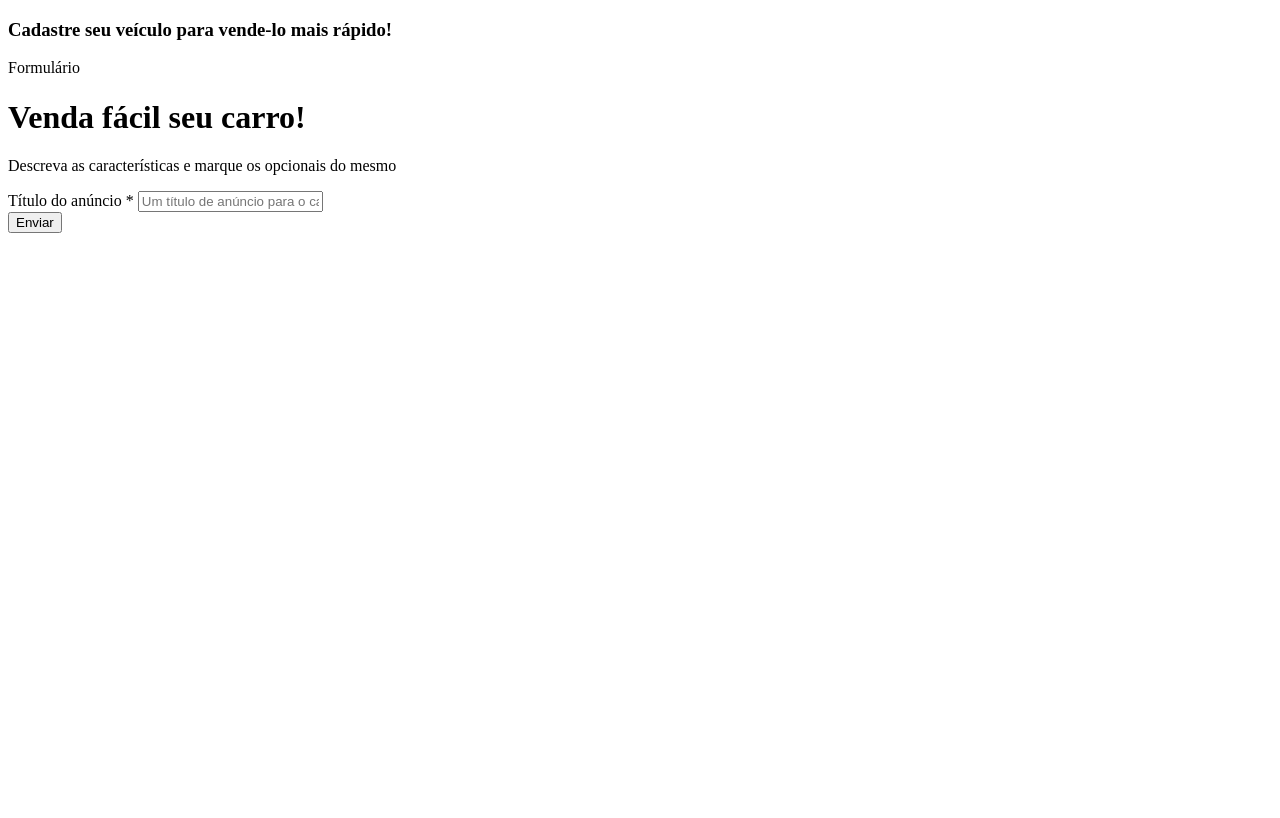
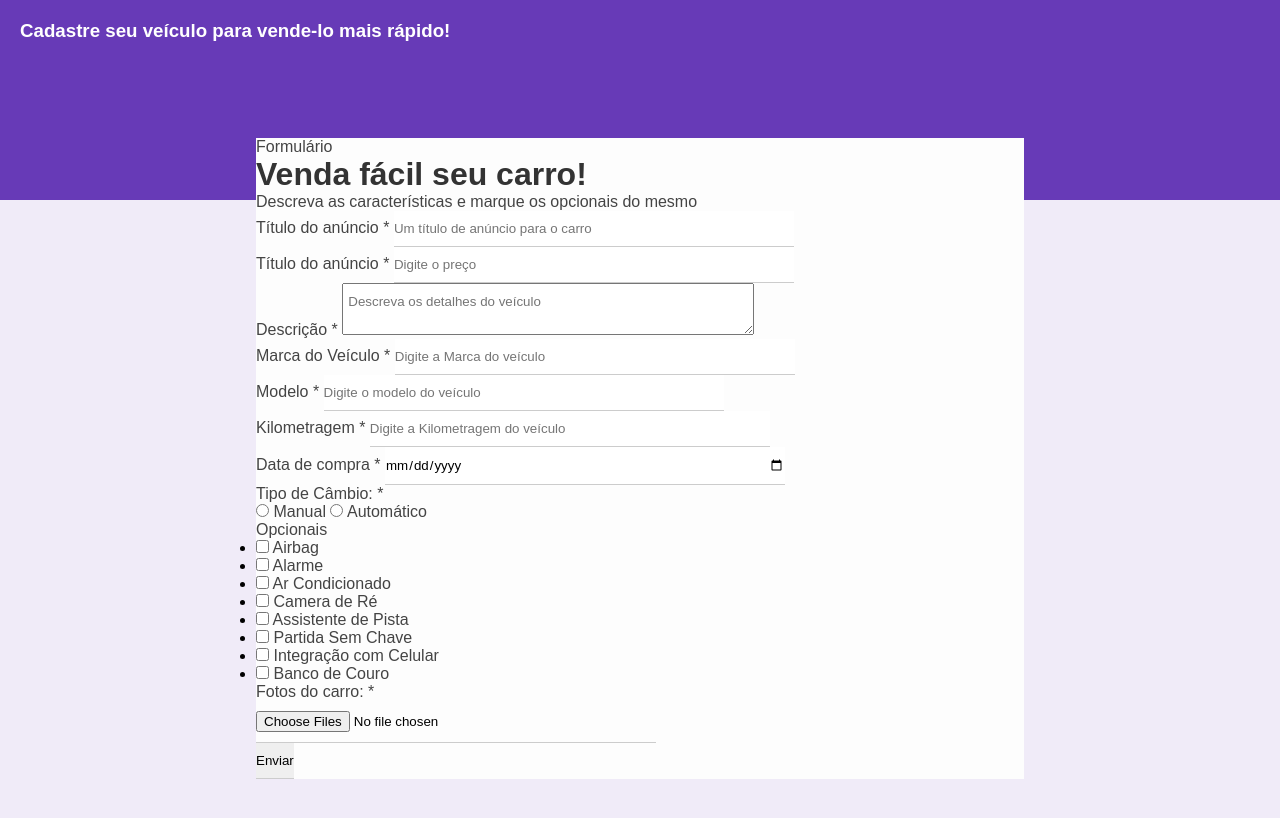
Before and after one commit to ErosCoding/Formul-rio-de-Vendas-de-Automovel, a plain HTML site: page index.html in a window 1280 px wide. Drawn offline with Linux system fonts and the light colour scheme.

Commit message:
Finalizando Opções do Formulário

```diff
--- a/css/styles.css
+++ b/css/styles.css
@@ -0,0 +1,64 @@
+* {
+    margin: 0;
+    padding: 0;
+    font-family: Arial, Helvetica, sans-serif;
+}
+
+ body {
+    background-color: #f0ebf8;
+ }
+
+ h1,
+ h2,
+ h3,
+ h4,
+ h5 {
+    color: #333;
+ }
+
+ p,label {
+    color: #444;
+ }
+
+ input {
+    border: none;
+    border-bottom: 1px solid #ccc;
+    padding: 10px 0;
+ }
+
+ input[type="text"],
+ input[type="number"],
+ input[type="date"],
+ input[type="file"],
+ textarea {
+    width: 400px;
+ }
+
+ /* Header */
+
+ .header {
+    height: 160px;
+    padding: 20px;
+    background-color: #673ab7;
+ }
+
+ .header h3 {
+    color: #fff;
+    margin-top: 0;
+ }
+
+ /* Form container */
+
+ .form-container {
+    background-color: #fdfdfd;
+    width: 60%;
+    margin-left: 20%;
+    margin: 0 auto;
+    position: relative;
+    top: -62px;
+ }
+
+ textarea {
+    padding: 10px 5px;
+
+ }
--- a/index.html
+++ b/index.html
@@ -23,7 +23,7 @@
                     Descreva as características e marque os opcionais do mesmo
                 </p>
         <form>
-                <div class="box-input">
+        <div class="box-input">
                     <label for="title">
                         Título do anúncio <span class="required-field">*</span> </label>
                 <input
@@ -36,7 +36,175 @@
                 maxlength="30"
                 required
                 />
-            </div>
+        </div>
+        <div class="box-input">
+                <label for="price">
+                    Título do anúncio <span class="required-field">*</span> </label>
+            <input
+            type="text"
+            name="price"
+            id="price"
+            class="block"
+            placeholder="Digite o preço"
+            required
+            />
+        </div>
+        <div class="box-input">
+            <label for="description">
+                Descrição <span class="required-field">*</span> </label>
+            <textarea name="description" id="description" class="block" placeholder="Descreva os detalhes do veículo"></textarea>
+        </div>
+        <div class="box-input">
+                <label for="marca">
+                    Marca do Veículo <span class="required-field">*</span> </label>
+            <input
+            type="text"
+            name="marca"
+            id="marca"
+            class="block"
+            placeholder="Digite a Marca do veículo"
+            minlength="1"
+            maxlength="30"
+            required
+            />
+        </div>
+        <div class="box-input">
+                <label for="model">
+                    Modelo <span class="required-field">*</span> </label>
+            <input
+            type="text"
+            name="model"
+            id="model"
+            class="block"
+            placeholder="Digite o modelo do veículo"
+            required
+            />
+        </div>
+        <div class="box-input">
+            <label for="mileage">
+                Kilometragem <span class="required-field">*</span> </label>
+        <input
+            type="number"
+            name="mileage"
+            id="mileage"
+            class="block"
+            placeholder="Digite a Kilometragem do veículo"
+            required
+        />
+        </div>
+    <div class="box-input">
+            <label for="purchase-date">
+                Data de compra <span class="required-field">*</span> </label>
+        <input
+        type="date"
+        name="purchase-date"
+        id="purchase-date"
+        class="block"
+        required
+        />
+    </div>
+<div class="box-input">
+     <p>Tipo de Câmbio: <span class= "required-field">*</span></p>
+     <input type="radio" id="manual" name="gear">
+     <label for="manual">Manual</label>
+     <input type="radio" id="automatico" name="gear">
+     <label for="automatico">Automático</label>
+</div>
+<div class="optional-box">
+    <p>Opcionais</p>
+  <ul class="optional-list">
+    <li>
+        <input
+        type="checkbox"
+        id="airbag"
+        name="optional[]"
+        value="airbag">
+        <label for="airbag">Airbag</label>
+    </li>
+  </ul>
+  <ul class="optional-list">
+    <li>
+        <input
+        type="checkbox"
+        id="alarm"
+        name="optional[]"
+        value="alarm">
+        <label for="alarm">Alarme</label>
+    </li>
+  </ul>
+  <ul class="optional-list">
+    <li>
+        <input
+        type="checkbox"
+        id="ac"
+        name="optional[]"
+        value="ac">
+        <label for="ac">Ar Condicionado</label>
+    </li>
+  </ul>
+  <ul class="optional-list">
+    <li>
+        <input
+        type="checkbox"
+        id="reverse-camera"
+        name="optional[]"
+        value="reverse">
+        <label for="reverse-camera">Camera de Ré</label>
+    </li>
+  </ul>
+</div>
+<div class="optional-box">
+  <ul class="optional-list">
+    <li>
+        <input
+        type="checkbox"
+        id="lane_assist"
+        name="optional[]"
+        value="lane_assist">
+        <label for="lane_assist">Assistente de Pista</label>
+    </li>
+  </ul>
+  <ul class="optional-list">
+    <li>
+        <input
+        type="checkbox"
+        id="keyless"
+        name="optional[]"
+        value="keyless">
+        <label for="keyless">Partida Sem Chave</label>
+    </li>
+  </ul>
+  <ul class="optional-list">
+    <li>
+        <input
+        type="checkbox"
+        id="smartphone"
+        name="optional[]"
+        value="smartphone">
+        <label for="smartphone">Integração com Celular</label>
+    </li>
+  </ul>
+  <ul class="optional-list">
+    <li>
+        <input
+        type="checkbox"
+        id="leather-seat"
+        name="optional[]"
+        value="leather-seat">
+        <label for="leather-seat">Banco de Couro</label>
+    </li>
+  </ul>
+<div class="box-input">
+    <p>Fotos do carro: <span class="required-field">*</span></p>
+    <input
+    type="file"
+    multiple accept="image/png, image/jpg"
+    id="images"
+    name="images"
+    required >
+</div>
+</div>
+</div>
             <input type="submit" value="Enviar">
         </form>
         </div>
```
